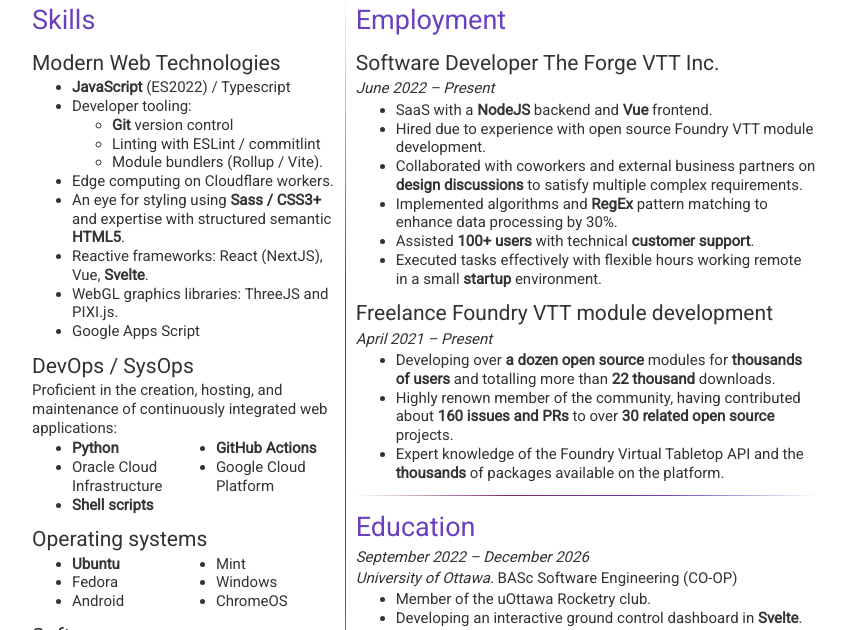
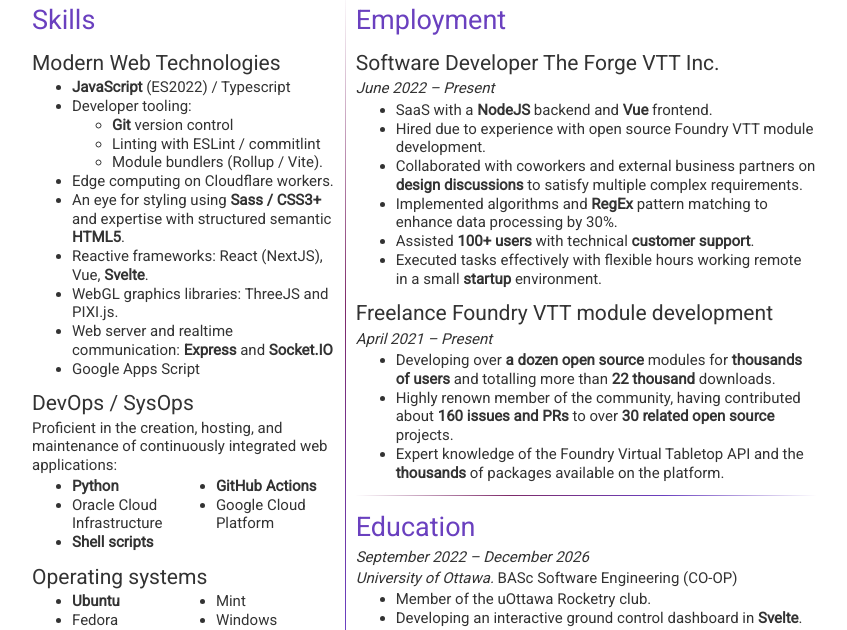
Before and after one commit to arcanistzed/resume, a plain HTML site: page index.html in a window 1280 px wide. Shown: the part 170-800 px from the top of the page, without its empty margins (216-1063 px from the left). Drawn offline with nearby package versions, Linux system fonts and the light colour scheme.

Commit message:
feat: add more skills
Signed-off-by: Daniel Thorp <arcanistzed@gmail.com>

```diff
--- a/index.html
+++ b/index.html
@@ -70,6 +70,7 @@
 					<li>An eye for styling using <strong>Sass / CSS3+</strong> and expertise with structured semantic <strong>HTML5</strong>.</li>
 					<li>Reactive frameworks: React (NextJS), Vue, <strong>Svelte</strong>.</li>
 					<li>WebGL graphics libraries: ThreeJS and PIXI.js.</li>
+					<li>Web server and realtime communication: <strong>Express</strong> and <strong>Socket.IO</strong></li>
 					<li>Google Apps Script</li>
 				</ul>
 				<h3>DevOps / SysOps</h3>
```
